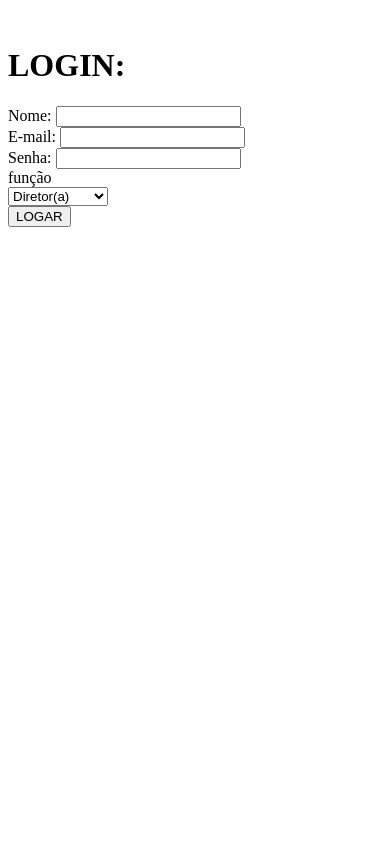
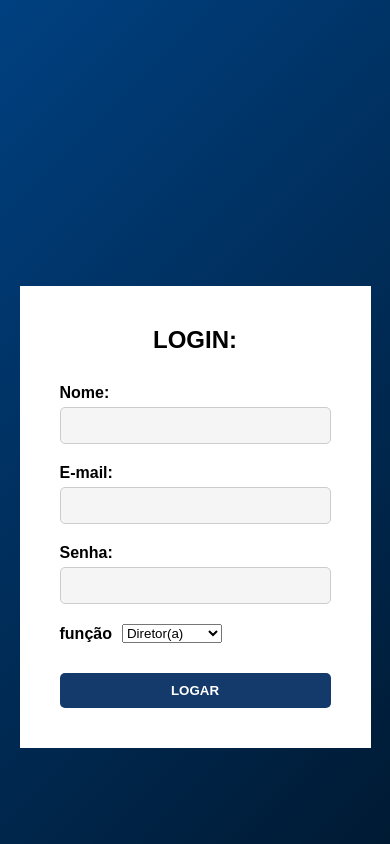
Before and after one commit to talitavitoriapereira/Genesis, a plain HTML site: page index.html in a window 390 px wide. Drawn offline with Linux system fonts and the light colour scheme.

Commit message:
Add files via upload

```diff
--- a/index.html
+++ b/index.html
@@ -4,14 +4,17 @@
     <meta charset="UTF-8">
     <meta name="viewport" content="width=device-width, initial-scale=1.0">
     <title>Login - Colégio Cívico-Militar do Paraná</title>
-    <link rel="stylesheet" href="login.css">
+    <link rel="stylesheet" href="style.css">
 </head>
+<!-- corpo de toda a pagina -->
 <body>
+    <!-- imagem do logotipo -->
     <div class="container">
         <div class="logo-container">
             <div class="logo"><img src="imagens/logocmcc.png" alt="" class="img"></div>
         </div>
 
+        <!-- informacoes que vao aparecer no login  -->
         <div class="login-container">
             <div class="login-form">
                 <h1 class="login-title">LOGIN:</h1>
@@ -29,6 +32,7 @@
                     <input type="password" id="senha" name="senha" required>
                 </div>
 
+                <!-- botao com alternativas  -->
                 <div class="form-group">
                    <form action="/action_page.php">
                    <label for="funcao">função</label><br>
@@ -39,6 +43,7 @@
                     </select>
              </form>
 
+                <!-- botao para executar o login -->
                 </div>
                 <a href="loginpt2.html"><button type="submit" class="btn-login">LOGAR</button> </a>
                     </form>
--- /dev/null
+++ b/style.css
@@ -0,0 +1,139 @@
+*{
+    margin: 0;
+    padding: 0;
+    box-sizing: border-box ;
+    font-family: Arial, sans-serif;
+}
+
+/* configuraçoes do corpo da pagina em  geral */
+body{
+    background: linear-gradient(135deg, #004080 0%, #001a33 100%);
+    height: 100vh;
+    display: flex;
+    justify-content: center;
+    align-items: center;
+}
+
+/* configuraçao do div principal */
+.conteiner{
+    display: flex;
+    width: 800px;
+    height: 500px;
+    background-color: rgba(255, 255, 255, 0.1);
+    border-radius: 15px;
+    overflow: hidden;
+    box-shadow: 0 10px 25px rgba(0, 0, 0, 0.3)
+}
+
+/* configuraçoes da logo */
+.logo-containe{
+    flex: 1;
+    display: flex;
+    justify-content: center;
+    align-items: center;
+    padding: 30px;
+    background-color: rgba(0, 0, 0, 0.1);
+}
+.logo {
+    width: 250px;
+    height: 250px;
+}
+
+/* configuraçao da imagem */
+.img{
+    width: 500px;
+    position: relative;
+    right: 125px;
+    bottom: 60px;
+}
+
+/* configuraçoes da area de login */
+.login-container {
+    flex: 1;
+    background-color: white;
+    display: flex;
+    flex-direction: column;
+    justify-content: center;
+    align-items: center;
+    padding: 40px;
+}
+.login-form {
+    width: 100%;
+    max-width: 300px;
+}
+
+/* configuraçao do titulo de login */
+.login-title {
+    font-size: 24px;
+    font-weight: bold;
+    margin-bottom: 30px;
+    text-align: center;
+}
+
+/* configuracoes dos campos de informacoes */
+.form-group {
+    margin-bottom: 20px;
+}
+.form-group label {
+    display: block;
+    margin-bottom: 5px;
+    font-weight: bold;
+}
+
+/* configuracao dos inputs */
+    .form-group input[type="text"],
+    .form-group input[type="email"],
+    .form-group input[type="password"] {
+        width: 100%;
+        padding: 10px;
+        border: 1px solid #ccc;
+        border-radius: 5px;
+        background-color: #f5f5f5;
+    }
+
+/* configuraçao do Layout horizontal */
+.form-group:last-of-type {
+    display: flex;
+    align-items: center;
+    margin-bottom: 30px;
+}
+
+.form-group:last-of-type label {
+    margin-bottom: 0;
+    margin-right: 10px;
+}
+
+/* configuraçoes do botao */
+.btn-login {
+    width: 100%;
+    padding: 10px;
+    background-color: #14396B;
+    border: none;
+    border-radius: 5px;
+    color: white;
+    font-weight: bold;
+    cursor: pointer;
+    transition: background-color 0.3s;
+}
+
+.btn-login:hover {
+    background-color: #0e2d54;
+}
+
+/* responsividade */
+ @media (max-width: 768px) {
+    .container {
+        flex-direction: column;
+        width: 90%;
+        height: auto;
+    }
+
+    .logo-container {
+        padding: 20px;
+    }
+
+    .logo {
+        width: 150px;
+        height: 150px;
+    }
+}
```
